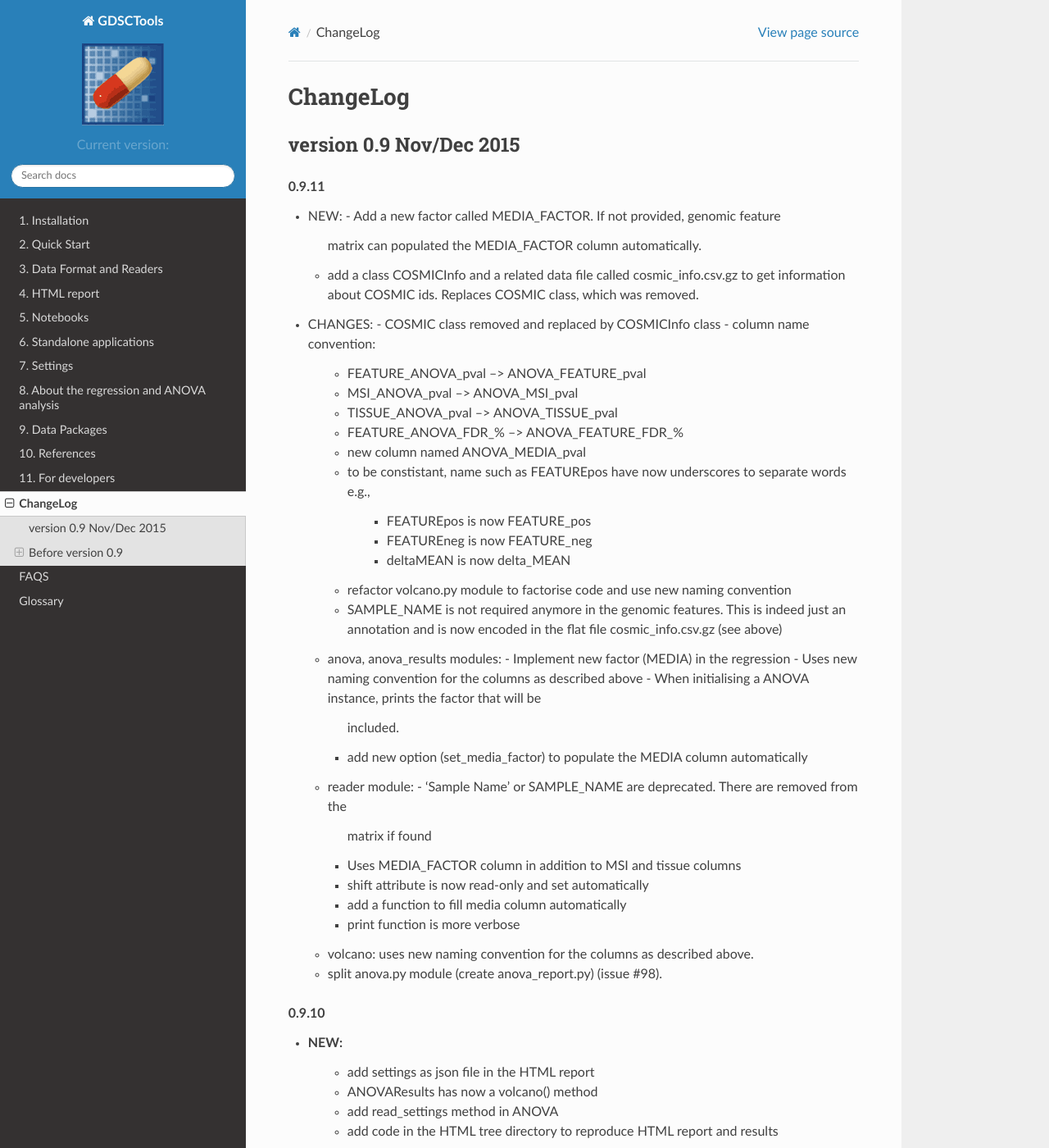
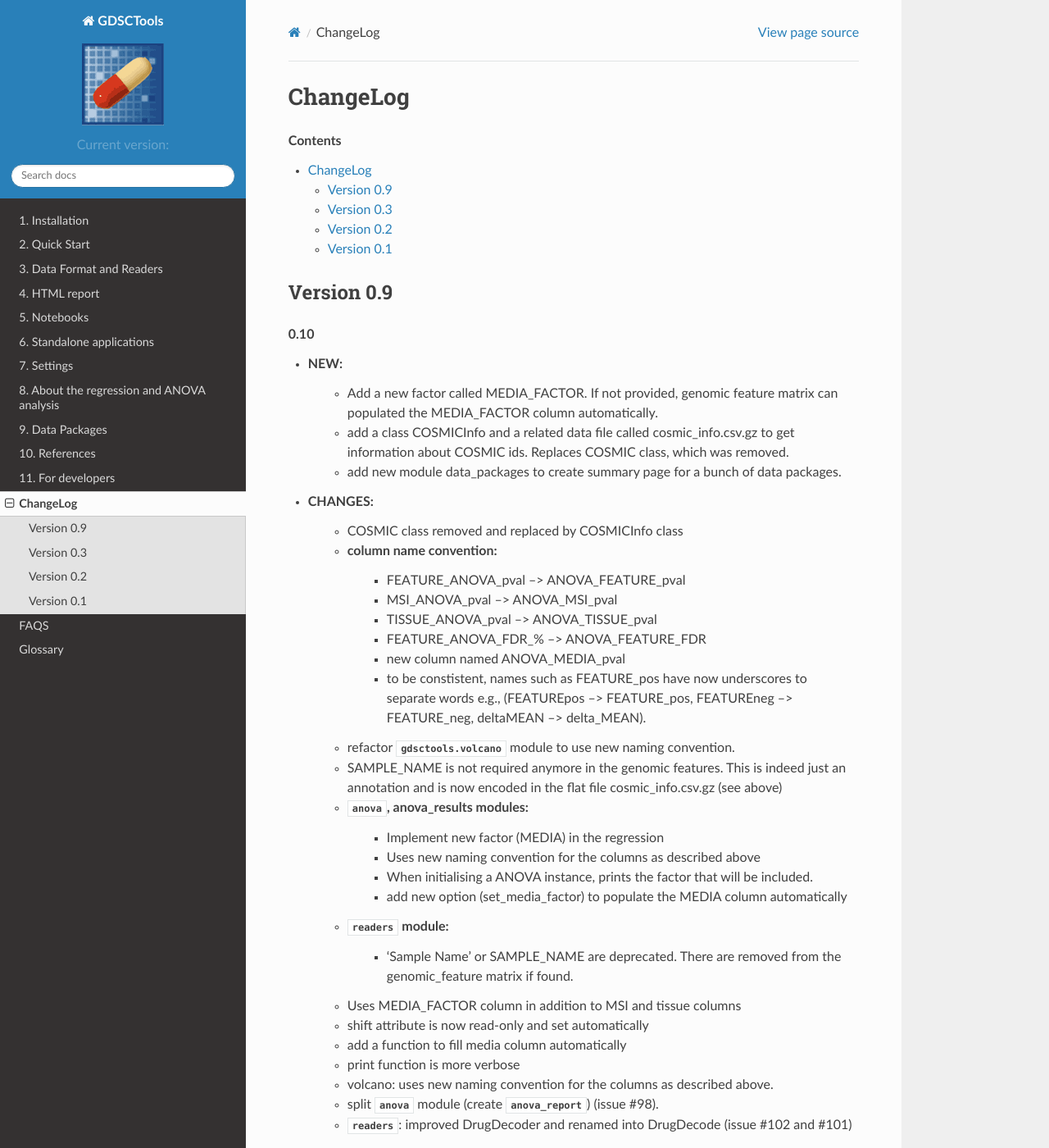
Before and after one commit to CancerRxGene/gdsctools, a Sphinx documentation site: the page built from doc/source/ChangeLog.rst, in a window 1280 px wide and 1400 px high. Shown: the whole window at 82% size. Built offline with Sphinx 7.4.7 and the Read the Docs theme 2.0.0, drawn with Linux system fonts in a browser that asks for light colours; formulas are drawn with MathJax 3; the version number could not be read and is left out; some of the changed text lies outside the part shown.

```diff
--- a/doc/source/ChangeLog.rst
+++ b/doc/source/ChangeLog.rst
@@ -1,54 +1,57 @@
 ChangeLog
 ==============
 
+.. contents::
 
 
-version 0.9 Nov/Dec 2015
+Version 0.9
 --------------------------
 
-
-.. rubric:: 0.9.11
+.. rubric:: 0.10
 
 * NEW:
-  - Add a new factor called MEDIA_FACTOR. If not provided, genomic feature
-    matrix can populated the MEDIA_FACTOR column automatically.
-  - add a class COSMICInfo and a related data file called cosmic_info.csv.gz to
-    get information about COSMIC ids. Replaces COSMIC class, which was removed.
+    - Add a new factor called MEDIA_FACTOR. If not provided, genomic
+      feature matrix can populated the MEDIA_FACTOR column automatically.
+    - add a class COSMICInfo and a related data file called
+      cosmic_info.csv.gz to get information about COSMIC ids. Replaces
+      COSMIC class, which was removed.
+    - add new module data_packages to create summary page for a bunch of
+      data packages.
 
 * CHANGES:
-  - COSMIC class removed and replaced by COSMICInfo class
-  - column name convention:
-    - FEATURE_ANOVA_pval --> ANOVA_FEATURE_pval
-    - MSI_ANOVA_pval --> ANOVA_MSI_pval
-    - TISSUE_ANOVA_pval --> ANOVA_TISSUE_pval
-    - FEATURE_ANOVA_FDR_% -->  ANOVA_FEATURE_FDR_%
-    - new column named ANOVA_MEDIA_pval
-    - to be constistant, name such as  FEATUREpos have now underscores to
-      separate words e.g.,
-        - FEATUREpos is now FEATURE_pos
-        - FEATUREneg is now FEATURE_neg
-        - deltaMEAN is now delta_MEAN
-    - refactor volcano.py module to factorise code and use new naming convention
+    - COSMIC class removed and replaced by COSMICInfo class
+    - column name convention:
+        - FEATURE_ANOVA_pval --> ANOVA_FEATURE_pval
+        - MSI_ANOVA_pval --> ANOVA_MSI_pval
+        - TISSUE_ANOVA_pval --> ANOVA_TISSUE_pval
+        - FEATURE_ANOVA_FDR_% -->  ANOVA_FEATURE_FDR
+        - new column named ANOVA_MEDIA_pval
+        - to be constistent, names such as FEATURE_pos have now underscores
+          to separate words e.g., (FEATUREpos --> FEATURE_pos, FEATUREneg
+          --> FEATURE_neg, deltaMEAN --> delta_MEAN).
+    - refactor :mod:`gdsctools.volcano` module to use new naming convention.
     - SAMPLE_NAME is not required anymore in the genomic features. This is
       indeed just an annotation and is now encoded in the flat file
       cosmic_info.csv.gz (see above)
-  - anova, anova_results modules:
-    - Implement new factor (MEDIA) in the regression
-    - Uses new naming convention for the columns as described above
-    - When initialising a ANOVA instance, prints the factor that will be
-      included.
-    - add new option (set_media_factor) to populate the MEDIA column automatically
-  - reader module:
-    - 'Sample Name' or SAMPLE_NAME are deprecated. There are removed from the
-      matrix if found
+    - :mod:`~gdsctools.anova`, anova_results modules:
+        - Implement new factor (MEDIA) in the regression
+        - Uses new naming convention for the columns as described above
+        - When initialising a ANOVA instance, prints the factor that will be
+          included.
+        - add new option (set_media_factor) to populate the MEDIA column
+          automatically
+    - :mod:`~gdsctools.readers` module:
+        - 'Sample Name' or SAMPLE_NAME are deprecated.
+          There are removed from the genomic_feature matrix if found.
     - Uses MEDIA_FACTOR column in addition to MSI and tissue columns
     - shift attribute is now read-only and set automatically
     - add a function to fill media column automatically
     - print function is  more verbose
-  - volcano: uses new naming convention for the columns as described above.
-
-  - split anova.py module (create anova_report.py) (issue #98).
-
+    - volcano: uses new naming convention for the columns as described above.
+    - split :mod:`~gdsctools.anova` module (create
+      :mod:`~gdsctools.anova_report`) (issue #98).
+    - :mod:`~gdsctools.readers`: improved DrugDecoder and renamed into
+      DrugDecode (issue #102 and #101)
 
 .. rubric:: 0.9.10
 
@@ -62,10 +65,10 @@ version 0.9 Nov/Dec 2015
    - anova_one_drug now returns an ANOVAResults object
    - Restructure data package tree directory (#83)
    - Default header have changed:
-     COSMIC ID --> COSMID_ID
-     Sample Name --> SAMPLE_NAME
-     MS-instability Factor Value --> MSI_FACTOR
-     Tissue Factor Value --> TISSUE_FACTOR
+       - COSMIC ID --> COSMID_ID
+       - Sample Name --> SAMPLE_NAME
+       - MS-instability Factor Value --> MSI_FACTOR
+       - Tissue Factor Value --> TISSUE_FACTOR
 
      Previous values will still be accepted but deprecation warning added.
 
@@ -118,21 +121,19 @@ version 0.9 Nov/Dec 2015
 - benchmarking for the analysis in about 20 minutes 265 drugs and 680 features
   across 980 cell lines. HTML report takes as much time.
 
-Before version 0.9
+Version 0.3
 ------------------------
 
-v0.3
-~~~~
 - Cancer specific now included and tested on BRCA and BLCA cases.
 
 
-v0.2 23 Oct 2015
-~~~~~~~~~~~~~~~~~~~~
+Version 0.2
+---------------
 
 First working version with HTML output.
 
-v0.1 14 Oct 2015
-~~~~~~~~~~~~~~~~~~~~~
+Version 0.1
+---------------
 
 First working version of gdsctools with test and documenation.
 Tested against version17. A standalone app is also provide as a command
--- a/doc/source/glossary.rst
+++ b/doc/source/glossary.rst
@@ -54,6 +54,10 @@ Glossary
         genetic mutations responsible for cancer, using genome sequencing and
         bioinformatics. See  `TCGA homepage <http://cancergenome.nih.gov/>`_
 
+    MEDIA
+        A factor used in the regression analysis. Stands for Growth MEDIA.
+        MEDIA_FACTOR ir one of the possible column filled in Genomic Feature.
+
     COSMIC
         COSMIC is a global resource for
         information on somatic mutations in human cancer, combining curation of
--- a/gdsctools/__init__.py
+++ b/gdsctools/__init__.py
@@ -30,7 +30,7 @@ except:
     license = '3-clause ("Simplified" or "New") BSD'
 
 
-from gdsctools.readers import IC50, GenomicFeatures, DrugDecoder
+from gdsctools.readers import IC50, GenomicFeatures, DrugDecode
 from gdsctools.anova import ANOVA
 from gdsctools.anova_report import ANOVAReport
 from gdsctools.anova_results import ANOVAResults
@@ -38,7 +38,7 @@ from gdsctools.settings import ANOVASettings
 from gdsctools.volcano import VolcanoANOVA
 from gdsctools.datasets import *
 from gdsctools.cosmictools import COSMICInfo
-
+from gdsctools.tissues import TCGA
 
 def gdsctools_data(filename, where=None):
     """Simple utilities to retrieve data sets from gdsctools/share directory"""
```
Also changed, not shown: doc/source/data.rst (+9 -3 lines), doc/source/regression.rst (+16 -2 lines), doc/source/settings.rst (+40 -21 lines), 3 other files.
